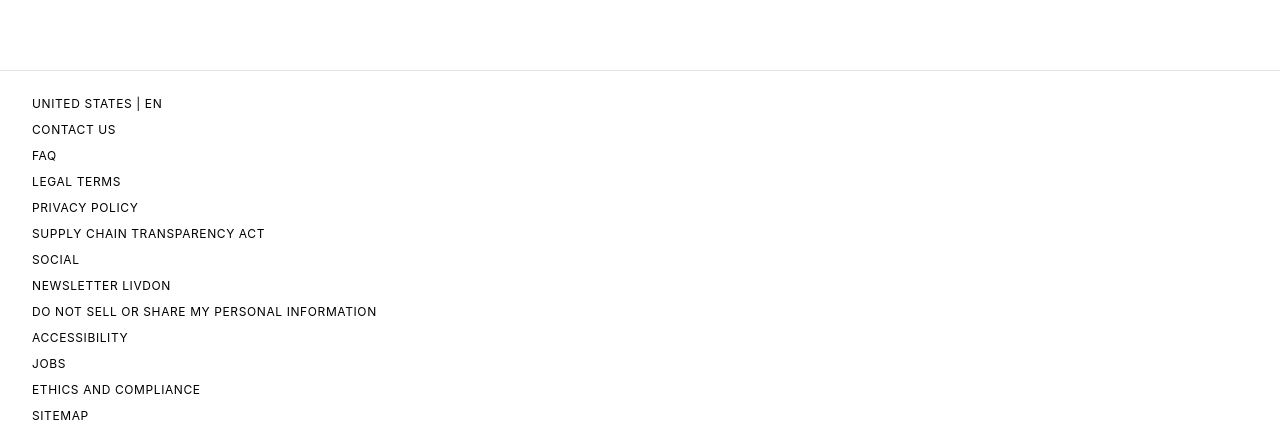
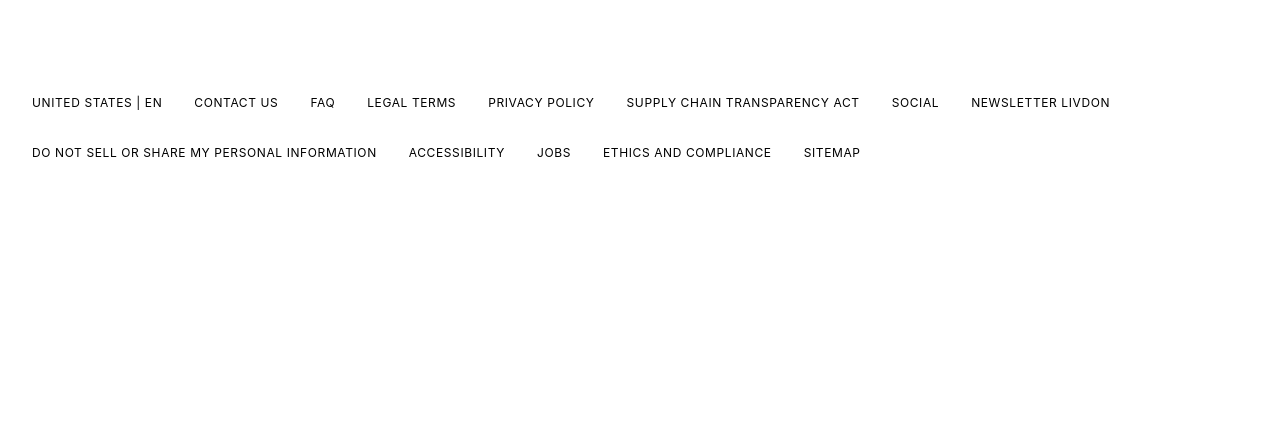
Before and after one commit to ejamesthedon1-del/Livdonstore, a React (Vite) app: page / in a window 1280 px wide. Shown: the part 1216-1662 px from the top of the page. After the commit the page ends 1402 px from the top, so only its background shows below. Built offline with nearby package versions, Linux system fonts and the light colour scheme.

Commit message:
Remove section borders, update footer layout for desktop/mobile, and adjust mobile search input position

```diff
--- a/src/index.css
+++ b/src/index.css
@@ -57,7 +57,6 @@
   top: 84px;
   height: calc(100vh - 84px);
   padding: 2rem 1.5rem;
-  border-right: 1px solid #e5e5e5;
   overflow-y: auto;
 }
 
@@ -83,15 +82,10 @@
   text-decoration: none;
   color: #000;
   transition: opacity 0.3s;
-  border-bottom: 1px solid #e5e5e5;
 }
 
 .o-sidebar-nav__link:hover {
   opacity: 0.6;
-}
-
-.o-sidebar-nav__link:last-child {
-  border-bottom: none;
 }
 
 /* Mobile: Hide sidebar by default, show when menu is open */
@@ -108,7 +102,6 @@
     transform: translateX(-100%);
     transition: transform 0.3s ease-in-out;
     box-shadow: 2px 0 8px rgba(0, 0, 0, 0.1);
-    border-right: 1px solid #e5e5e5;
   }
 
   .o-sidebar-nav--open {
@@ -147,7 +140,6 @@
   right: 0;
   z-index: 50;
   background: white;
-  border-bottom: 1px solid #e5e5e5;
 }
 
 .g-header-logo {
@@ -194,7 +186,7 @@
   .g-header-search-mobile {
     display: block;
     position: fixed;
-    top: 62px; /* Moved up 2 tad bits more */
+    top: 58px; /* Moved up a tad bit more */
     left: 0;
     right: 0;
     z-index: 45;
@@ -692,7 +684,6 @@
 /* CELINE Footer Styles */
 .g-footer {
   background: white;
-  border-top: 1px solid #e5e5e5;
   padding: 1.5rem 2rem;
   margin-top: 2rem;
   width: 100%;
@@ -711,9 +702,19 @@
 .g-footer__col {
   width: 100%;
   display: flex;
-  flex-direction: column;
-  align-items: flex-start;
-  gap: 0.5rem;
+  flex-direction: row;
+  flex-wrap: wrap;
+  align-items: center;
+  justify-content: flex-start;
+  gap: 2rem;
+}
+
+@media (max-width: 1023px) {
+  .g-footer__col {
+    flex-direction: column;
+    align-items: flex-start;
+    gap: 0.5rem;
+  }
 }
 
 .g-footer__location {
```
